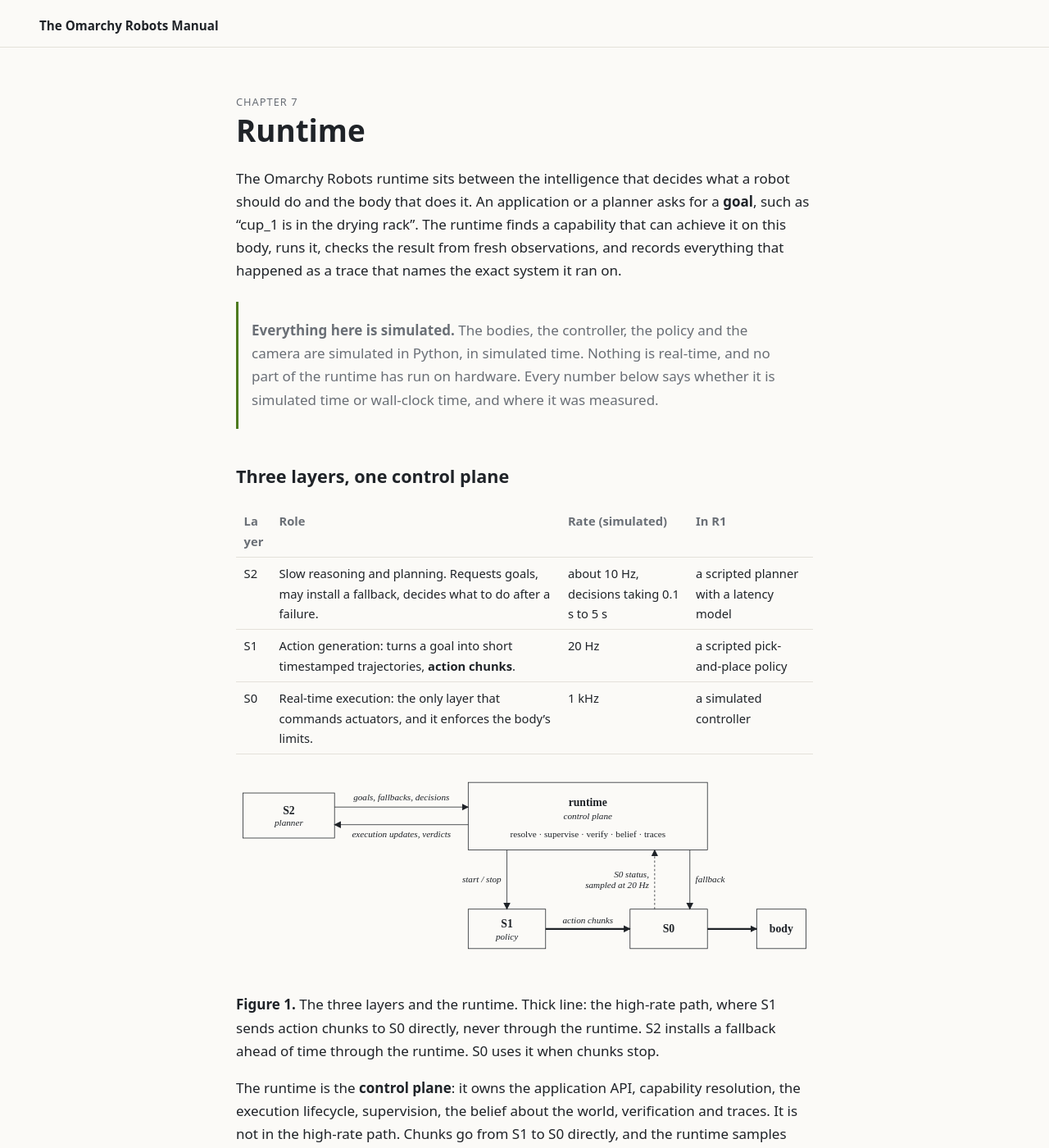
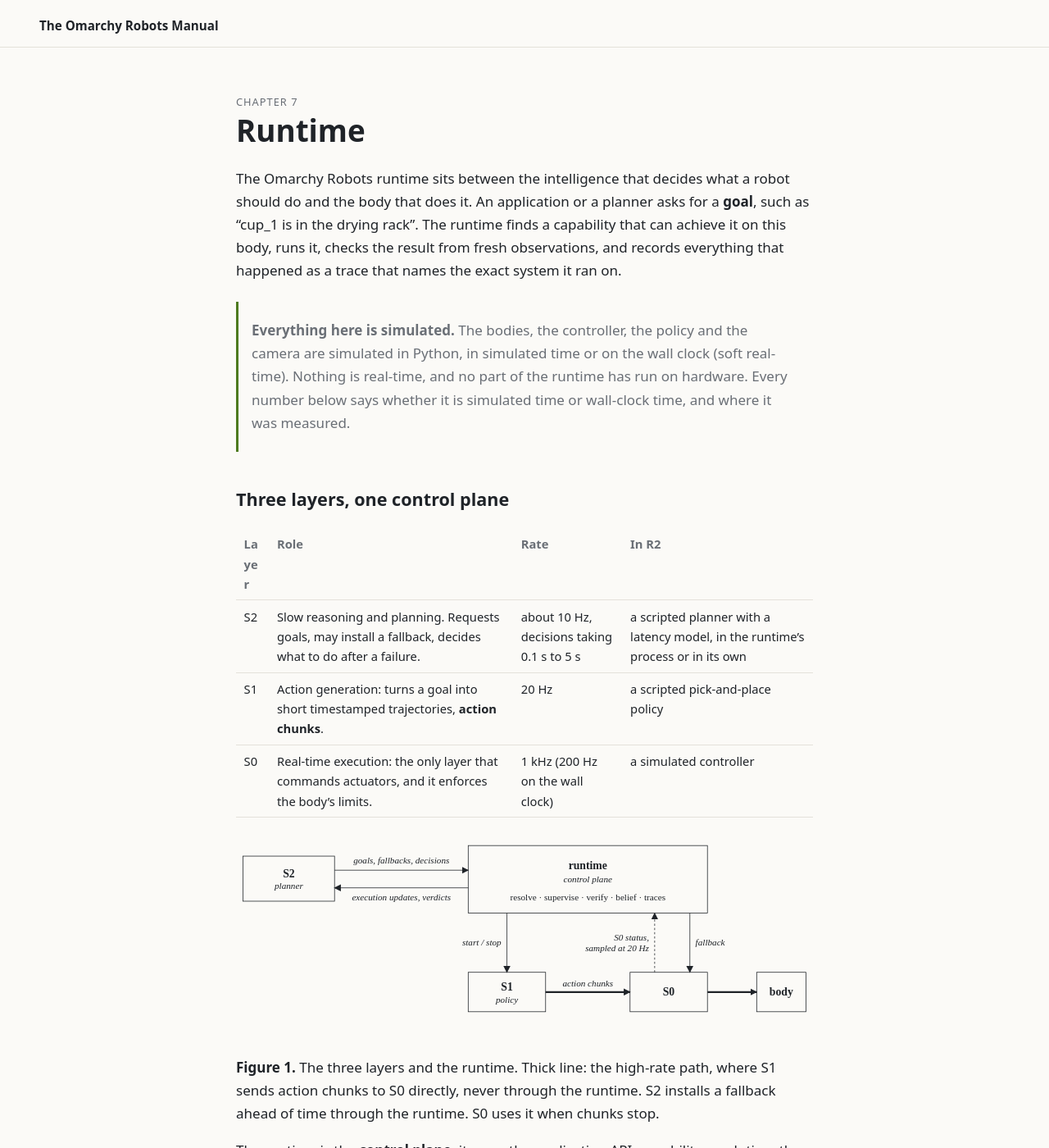
Before and after one commit to promaaa/omarchy-robots, a Jekyll site: the page built from manual/runtime.md, in a window 1280 px wide and 1400 px high. Shown: the whole window at 82% size. Built offline with Jekyll 4.4.1, drawn with Linux system fonts in a browser that asks for light colours.

Commit message:
chore(release): v0.0.2 part 2
Milestone R2: S2 in its own process, on the robot or on another machine,
connected to the runtime over TCP (newline-delimited JSON, the robot
connecting out); the runtime on the wall clock, soft real-time in Python,
with S0 at 200 Hz; heartbeats and outage classes on the supervisor; and the
S2 placement experiment (RQ5) on two VMs with tc netem. Not hardware-tested,
nothing real-time.

Version 0.0.2 in flake.nix and pkgs/omarchy-runtime/pyproject.toml; the
CHANGELOG section; the README status, intro and versioning; the manual's
layer table. The S2 placement table in the docs comes from CI run
37403591975 on 9a39cd6, whose runtime code is this release's apart from the
version number.

```diff
--- a/manual/runtime.md
+++ b/manual/runtime.md
@@ -6,15 +6,15 @@ permalink: /runtime/
 
 The Omarchy Robots runtime sits between the intelligence that decides what a robot should do and the body that does it. An application or a planner asks for a **goal**, such as "cup_1 is in the drying rack". The runtime finds a capability that can achieve it on this body, runs it, checks the result from fresh observations, and records everything that happened as a trace that names the exact system it ran on.
 
-> **Everything here is simulated.** The bodies, the controller, the policy and the camera are simulated in Python, in simulated time. Nothing is real-time, and no part of the runtime has run on hardware. Every number below says whether it is simulated time or wall-clock time, and where it was measured.
+> **Everything here is simulated.** The bodies, the controller, the policy and the camera are simulated in Python, in simulated time or on the wall clock (soft real-time). Nothing is real-time, and no part of the runtime has run on hardware. Every number below says whether it is simulated time or wall-clock time, and where it was measured.
 
 ## Three layers, one control plane
 
-| Layer | Role | Rate (simulated) | In R1 |
+| Layer | Role | Rate | In R2 |
 |---|---|---|---|
-| S2 | Slow reasoning and planning. Requests goals, may install a fallback, decides what to do after a failure. | about 10 Hz, decisions taking 0.1 s to 5 s | a scripted planner with a latency model |
+| S2 | Slow reasoning and planning. Requests goals, may install a fallback, decides what to do after a failure. | about 10 Hz, decisions taking 0.1 s to 5 s | a scripted planner with a latency model, in the runtime's process or in its own |
 | S1 | Action generation: turns a goal into short timestamped trajectories, **action chunks**. | 20 Hz | a scripted pick-and-place policy |
-| S0 | Real-time execution: the only layer that commands actuators, and it enforces the body's limits. | 1 kHz | a simulated controller |
+| S0 | Real-time execution: the only layer that commands actuators, and it enforces the body's limits. | 1 kHz (200 Hz on the wall clock) | a simulated controller |
 
 ![S2 and the runtime above; S1, S0 and the body below]({{ '/assets/runtime-layers.svg' | relative_url }})
 
```
Also changed, not shown: CHANGELOG.md, README.md.
